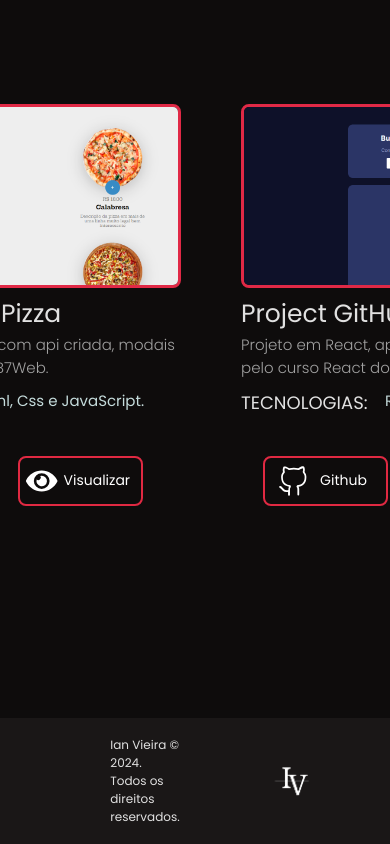
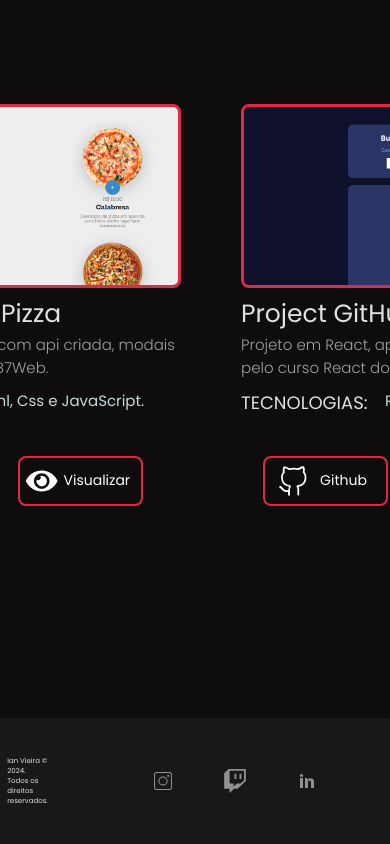
Before and after one commit to Ianvi1/Portfolio1.0, a React (Vite) app: page / in a window 390 px wide. Shown: the part 5043-5887 px from the top of the page. Built offline with nearby package versions, Linux system fonts and the light colour scheme.

Commit message:
ajustes rápidos pra começar  a terminar o portfolio

```diff
--- a/src/components/Footer.scss
+++ b/src/components/Footer.scss
@@ -13,11 +13,15 @@
     display: flex;
     align-items: center;
     margin: 10rem;
+    @media screen  and (max-width: 320px) {
+      margin-right: 15rem;
+     }
 
     ul {
       display: flex;
       justify-content: center;
       align-items: center;
+
     }
 
     li {
@@ -40,10 +44,10 @@
       height: 100px;
       user-select: none;
       margin-left: 25%;
-      @media screen and (max-width: 1440px) {
-        width: 60px;
-        height: 60px;
-       }
+       @media screen  and (max-width: 768px) {
+        width: 64px;
+        height: 64px;
+     }
     }
   }
 
@@ -53,8 +57,26 @@
      text-align: left;
     }
     @media screen  and (max-width: 768px) {
-      font-size: 12px;
+      font-size: 7px;
+      margin-right: 15px;
+     }
+     @media screen  and (max-width: 320px) {
+      text-wrap: none;
+      text-align: center;
+      margin-left: 15px;
      }
   }
 
+  svg {
+    @media screen  and (max-width: 768px) {
+      width: 24px;
+      display: flex;
+      justify-content: center;
+      margin-left: 3rem;
+     }
+     @media screen  and (max-width: 320px) {
+      width: 12px;
+
+     }
+  }
 }
--- a/src/components/Projects.tsx
+++ b/src/components/Projects.tsx
@@ -52,7 +52,7 @@ const projectsTech: Project[] = [
                         </a>
                       </div>
                       <div className='ButtonArea Buttons'>
-                        <a href='https://github.com/Ianvi1' target='_blank' rel='noreferrer'>
+                        <a href='https://ianvi1.github.io/modalPizza/' target='_blank' rel='noreferrer'>
                           <FaEye size={28} className='EyeIcon' />
                           <p>Visualizar</p>
                         </a>
```
